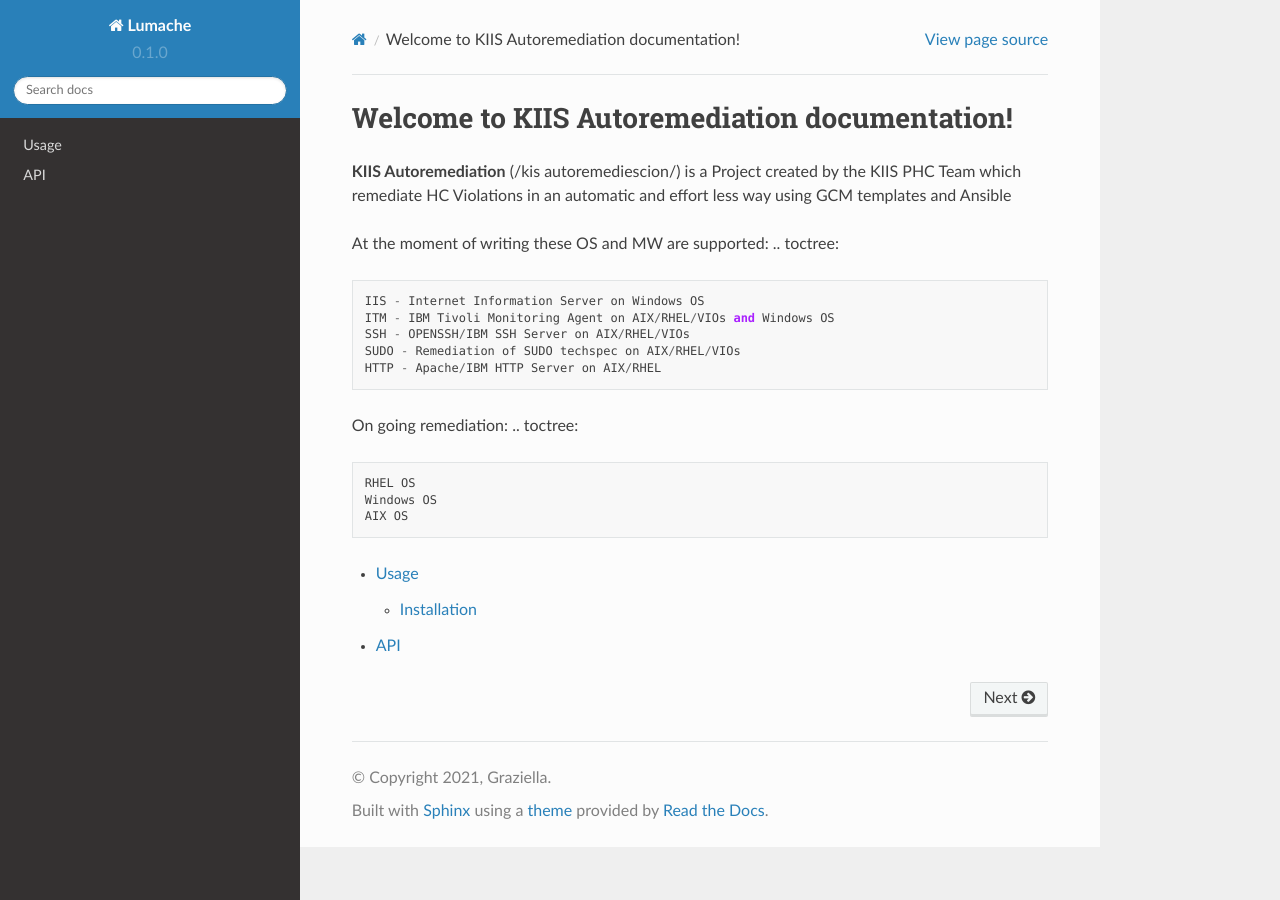
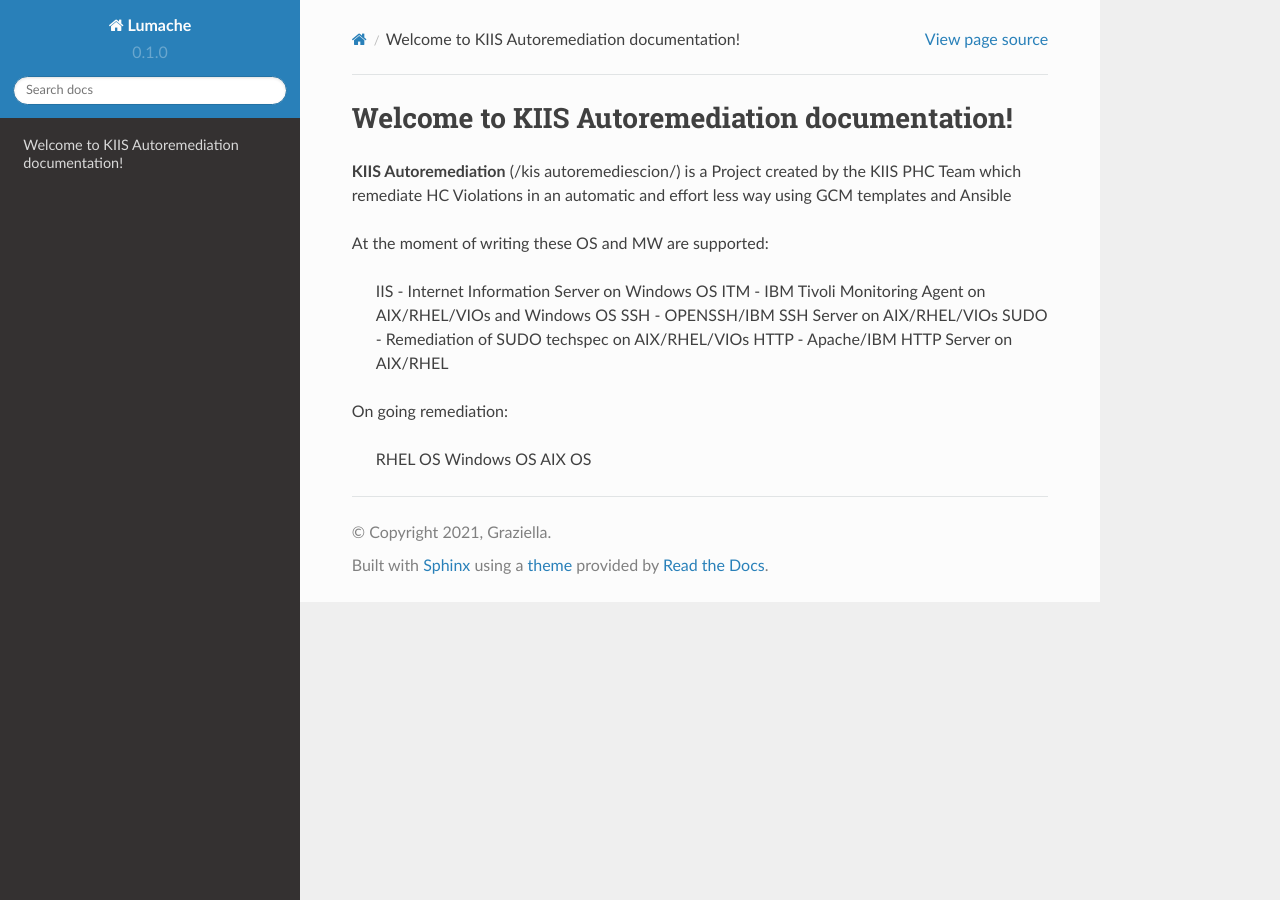
Before and after one commit to edoardo-colombo99/autoremediation-tools, a Sphinx documentation site: the page built from docs/source/index.rst, in a window 1280 px wide. Built offline with Sphinx 7.4.7 and the Read the Docs theme 2.0.0, drawn with Linux system fonts in a browser that asks for light colours.

Commit message:
Update index.rst

```diff
--- a/docs/source/index.rst
+++ b/docs/source/index.rst
@@ -4,7 +4,7 @@ Welcome to KIIS Autoremediation documentation!
 **KIIS Autoremediation** (/kis autoremediescion/) is a Project created by the KIIS PHC Team which remediate HC Violations in an automatic and effort less way using GCM templates and Ansible
 
 At the moment of writing these OS and MW are supported:
-.. toctree::
+
    IIS - Internet Information Server on Windows OS
    ITM - IBM Tivoli Monitoring Agent on AIX/RHEL/VIOs and Windows OS
    SSH - OPENSSH/IBM SSH Server on AIX/RHEL/VIOs
@@ -12,13 +12,7 @@ At the moment of writing these OS and MW are supported:
    HTTP - Apache/IBM HTTP Server on AIX/RHEL
 
 On going remediation:
-.. toctree::
+
    RHEL OS
    Windows OS
    AIX OS
-
-
-.. toctree::
-
-   usage
-   api
```
